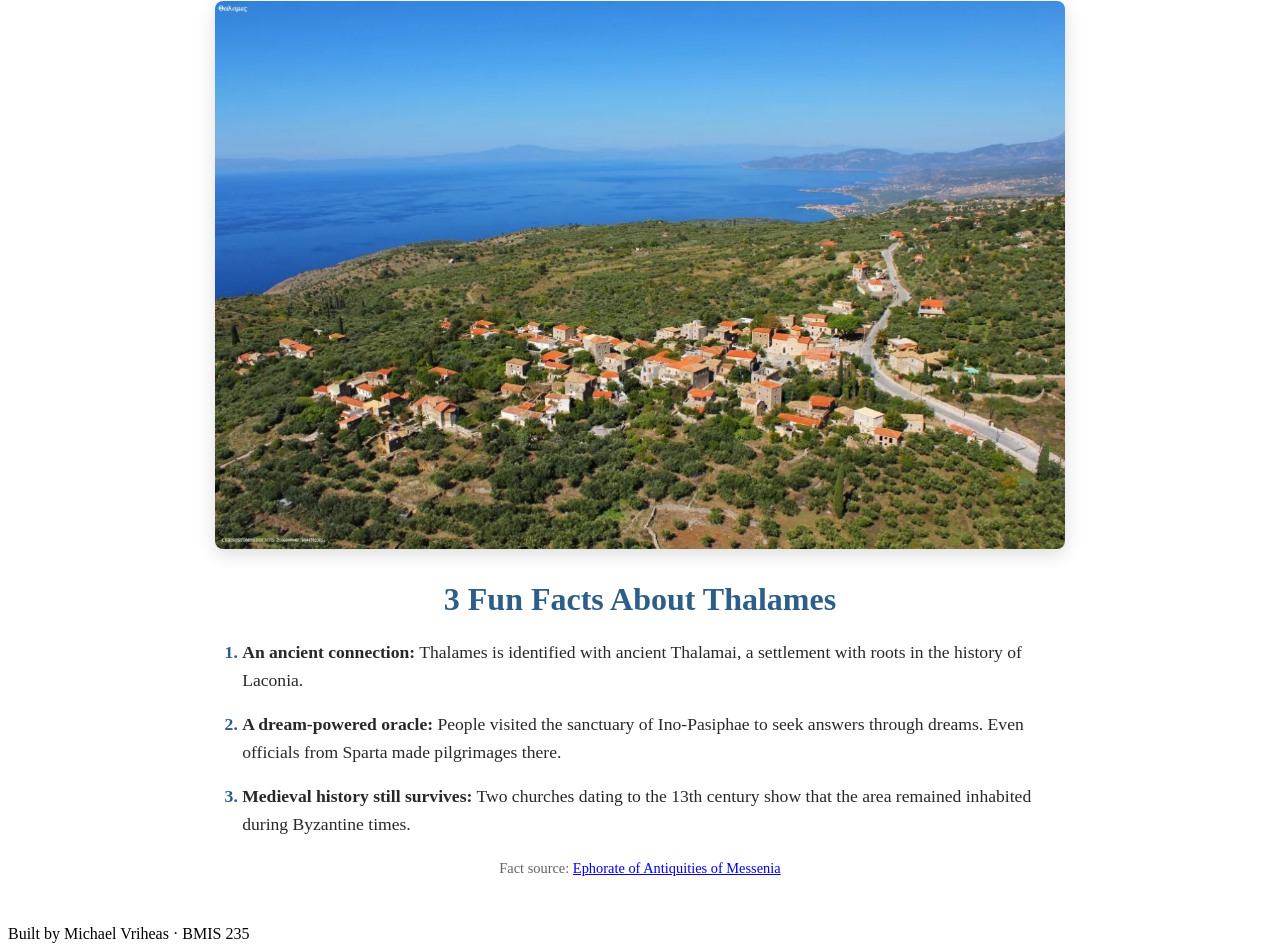
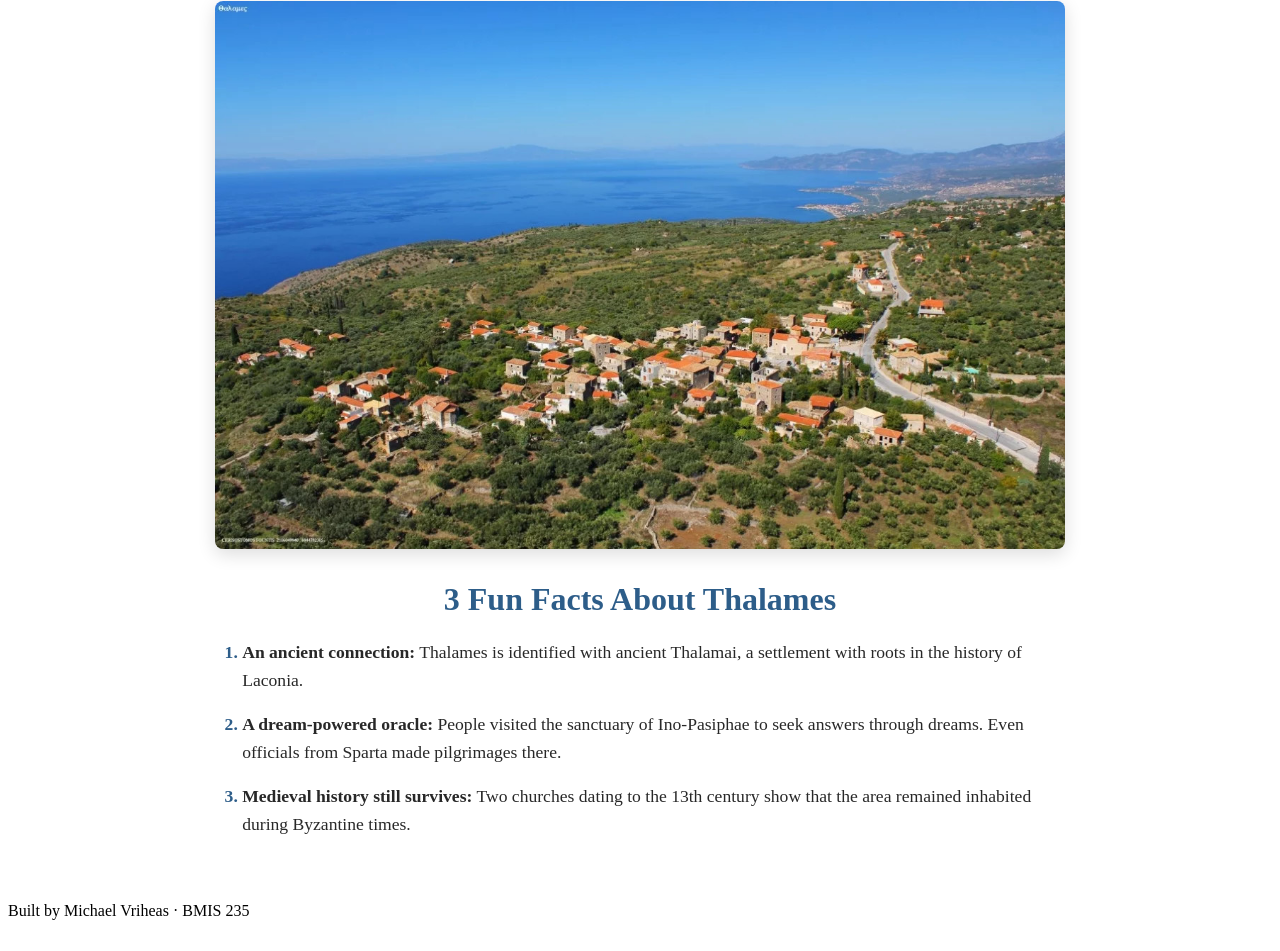
Before and after one commit to MichaelVriheas/bmis235-html-3, a plain HTML site: page page1.html in a window 1280 px wide. Shown: the part 302-1253 px from the top of the page. After the commit the page ends 1230 px from the top, so only its background shows below. Drawn offline with Linux system fonts and the light colour scheme.

Commit message:
Update page1.html

```diff
--- a/page1.html
+++ b/page1.html
@@ -35,7 +35,7 @@
             <li><strong>A dream-powered oracle:</strong> People visited the sanctuary of Ino-Pasiphae to seek answers through dreams. Even officials from Sparta made pilgrimages there.</li>
             <li><strong>Medieval history still survives:</strong> Two churches dating to the 13th century show that the area remained inhabited during Byzantine times.</li>
             </ol>
-            <p class="facts-source">Fact source: <a href="https://www.efamess.gr/en/routes/messiniaki-mani-kastania-milia-platsa-nomitsi-thalames-lagkada/">Ephorate of Antiquities of Messenia</a></p>
+
         </section>
     </main>
 
```
